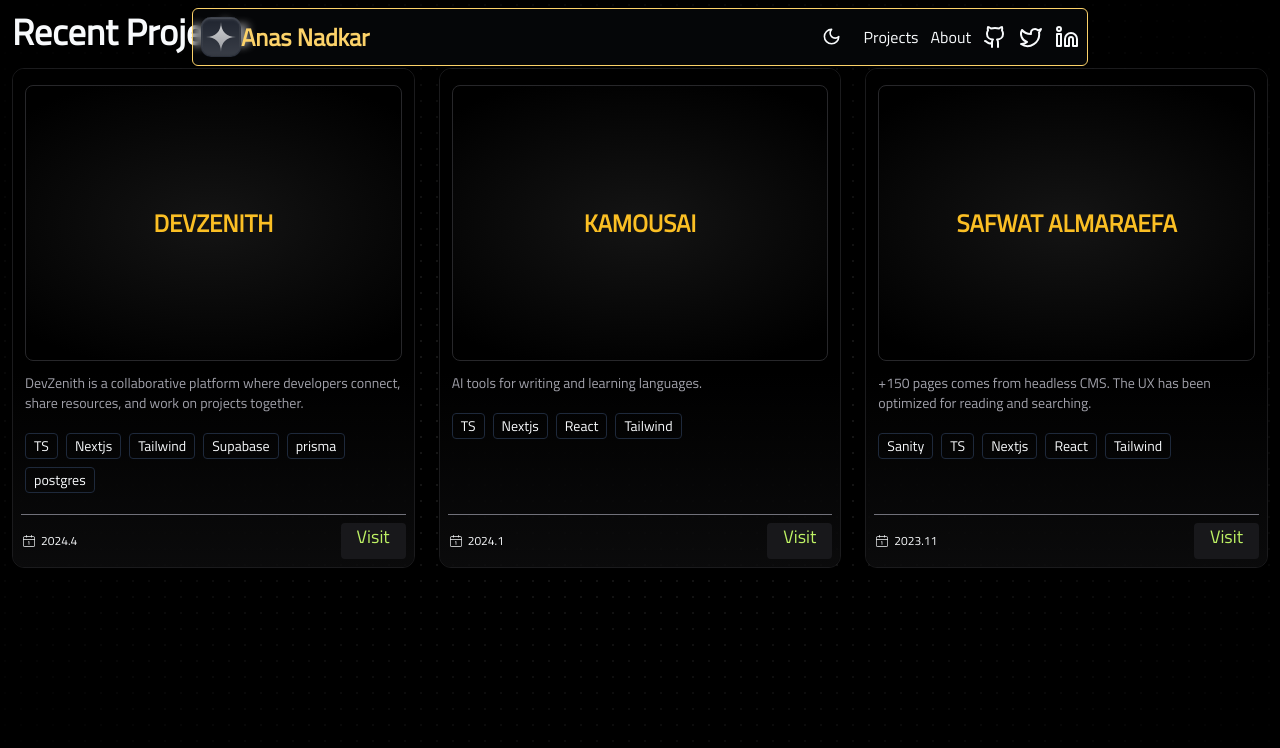
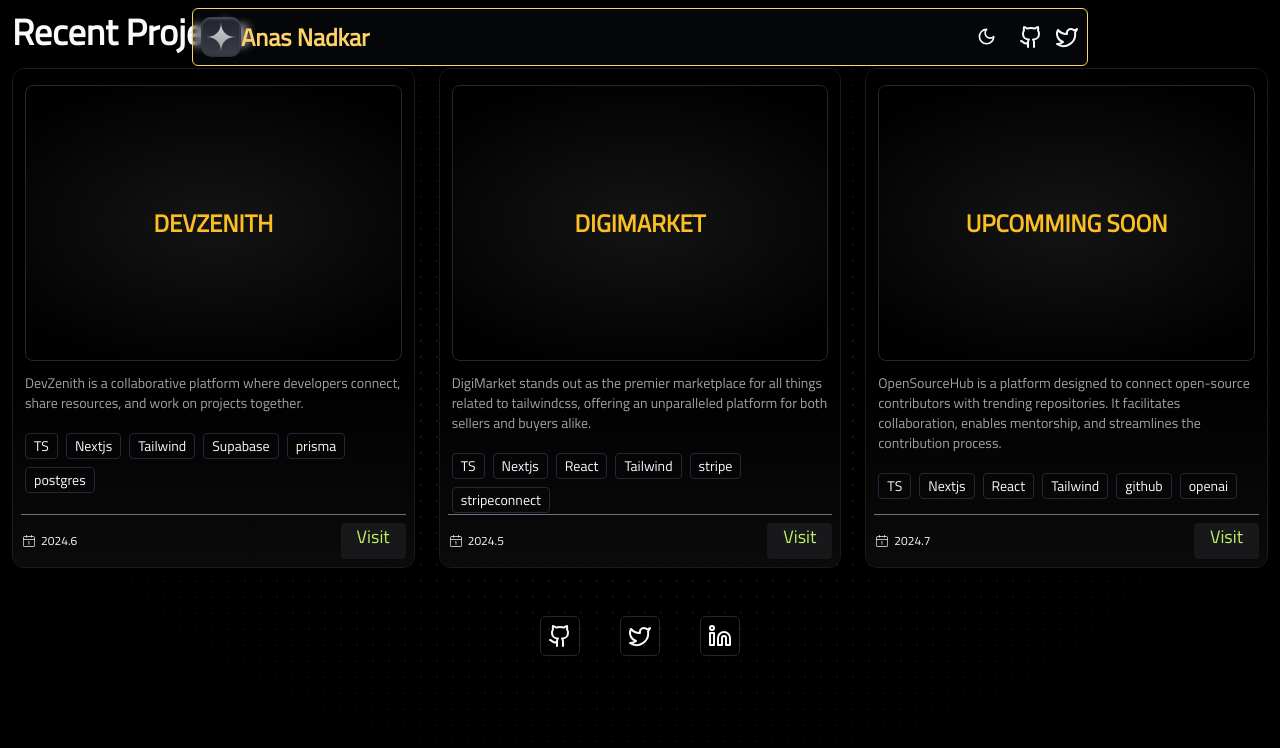
Before and after one commit to anasnadkar45/AnasNadkar-personal-portfolio, a Next.js app: page /project in a window 1280 px wide. Shown: the top 748 px of the page. Built offline with nearby package versions, Linux system fonts and the light colour scheme; a web font is replaced by a local one.

Commit message:
Added Socials

```diff
--- a/app/components/Hero.tsx
+++ b/app/components/Hero.tsx
@@ -7,10 +7,10 @@ import { LettersPullUp } from "./words-pull-up";
 
 export function Hero() {
     return (
-        <div className="pt-[76px] w-[90vw] md:right-[15vw] md:left-[15vw] md:w-[70vw] mx-auto">
+        <div className="pt-[100px] w-[90vw] md:right-[15vw] md:left-[15vw] md:w-[70vw] mx-auto">
             <div className="relative flex justify-center items-center">
                 <HeroSvg />
-                <div className="absolute space-y-4">
+                <div className="absolute space-y-4 mt-[100px]">
                     <div className="w-full flex justify-center">
                         <span className='inline-flex h-full animate-background-shine cursor-pointer items-center justify-center rounded-full border border-gray-800 bg-[linear-gradient(110deg,#000,45%,#4D4B4B,55%,#000)] bg-[length:250%_100%] px-3 py-1 text-xs font-medium text-gray-300'>
                             🟢 Available for work
--- a/app/components/Navbar.tsx
+++ b/app/components/Navbar.tsx
@@ -1,6 +1,13 @@
 import { Logo } from "@/public/Logo";
 import { GithubIcon, LinkedinIcon, TwitterIcon } from "lucide-react";
 import { ModeToggle } from "./ModeToggle";
+import Link from "next/link";
+
+export const socialItems = [
+    { name: "Github", href: "https://github.com/anasnadkar45", icon: GithubIcon },
+    { name: "Twitter", href: "https://twitter.com/NadkarAnas45", icon: TwitterIcon },
+    { name: "LinkedIn", href: "https://www.linkedin.com/in/anas-nadkar-2765121a9/?originalSubdomain=in", icon: LinkedinIcon }
+];
 
 export function Navbar() {
     return (
@@ -10,13 +17,18 @@ export function Navbar() {
             <div>
                 <Logo />
             </div>
+            {/* <div className="flex gap-3 items-center text-xl font-bold">
+                <p>Projects</p>
+                <p>About</p>
+            </div> */}
             <div className="flex gap-3 items-center">
                 <ModeToggle />
-                <p>Projects</p>
-                <p>About</p>
-                <GithubIcon />
-                <TwitterIcon />
-                <LinkedinIcon />
+                <Link href={'https://github.com/anasnadkar45'}>
+                    <GithubIcon />
+                </Link>
+                <Link href={'https://twitter.com/NadkarAnas45'}>
+                    <TwitterIcon />
+                </Link>
             </div>
         </nav>
     )
--- /dev/null
+++ b/app/components/SiteFooter.tsx
@@ -0,0 +1,28 @@
+import { Tooltip, TooltipContent, TooltipProvider, TooltipTrigger } from "@/components/ui/tooltip";
+import { socialItems } from "./Navbar";
+import { cn } from "@/lib/utils";
+import { Button } from "@/components/ui/button";
+
+export function SiteFooter() {
+    return (
+        <footer className="my-12 flex flex-wrap items-center justify-center gap-10">
+            <TooltipProvider delayDuration={300}>
+                {socialItems.map((link) => (
+                    <Tooltip key={link.href}>
+                        <TooltipTrigger asChild>
+                            <Button size={"icon"} variant={"outline"} className="bg-transparent">
+                                <a href={link.href}
+                                    rel="noopener noreferrer"
+                                    target="_blank"
+                                    aria-label={link.name}>
+                                    <link.icon />
+                                </a>
+                            </Button>
+                        </TooltipTrigger>
+                        <TooltipContent className="bg-black">{link.name}</TooltipContent>
+                    </Tooltip>
+                ))}
+        </TooltipProvider>
+        </footer >
+    );
+}
--- a/app/layout.tsx
+++ b/app/layout.tsx
@@ -5,6 +5,7 @@ import { ThemeProvider } from "./components/theme-provider";
 import DotPattern from "./components/magicui/dot-pattern";
 import { cn } from "@/lib/utils";
 import { Navbar } from "./components/Navbar";
+import { SiteFooter } from "./components/SiteFooter";
 
 const inter = Inter({ subsets: ["latin"] });
 const lato = Lato({ weight:"400", subsets: ["latin"] });
@@ -37,6 +38,7 @@ export default function RootLayout({
             <div className="relative z-20">
               <Navbar />
               {children}
+              <SiteFooter />
             </div>
           </div>
         </ThemeProvider>
--- /dev/null
+++ b/components/ui/tooltip.tsx
@@ -0,0 +1,30 @@
+"use client"
+
+import * as React from "react"
+import * as TooltipPrimitive from "@radix-ui/react-tooltip"
+
+import { cn } from "@/lib/utils"
+
+const TooltipProvider = TooltipPrimitive.Provider
+
+const Tooltip = TooltipPrimitive.Root
+
+const TooltipTrigger = TooltipPrimitive.Trigger
+
+const TooltipContent = React.forwardRef<
+  React.ElementRef<typeof TooltipPrimitive.Content>,
+  React.ComponentPropsWithoutRef<typeof TooltipPrimitive.Content>
+>(({ className, sideOffset = 4, ...props }, ref) => (
+  <TooltipPrimitive.Content
+    ref={ref}
+    sideOffset={sideOffset}
+    className={cn(
+      "z-50 overflow-hidden rounded-md border bg-popover px-3 py-1.5 text-sm text-popover-foreground shadow-md animate-in fade-in-0 zoom-in-95 data-[state=closed]:animate-out data-[state=closed]:fade-out-0 data-[state=closed]:zoom-out-95 data-[side=bottom]:slide-in-from-top-2 data-[side=left]:slide-in-from-right-2 data-[side=right]:slide-in-from-left-2 data-[side=top]:slide-in-from-bottom-2",
+      className
+    )}
+    {...props}
+  />
+))
+TooltipContent.displayName = TooltipPrimitive.Content.displayName
+
+export { Tooltip, TooltipTrigger, TooltipContent, TooltipProvider }
--- a/db/project.ts
+++ b/db/project.ts
@@ -1,31 +1,32 @@
 import DevZenith from '../public/Devzenith.png';
+import DigiMarket from '../public/Digimarket.png';
 export const ProjectsData = [
     {
         "href": "https://dev-zenith-v2.vercel.app/",
         "name": "DevZenith",
         "description": "DevZenith is a collaborative platform where developers connect, share resources, and work on projects together.",
         "stack": "TS Nextjs Tailwind Supabase prisma postgres",
-        "date": "2024.4",
+        "date": "2024.6",
+        "code": "https://github.com/anasnadkar45/DevZenith-v2",
         "imgSrc": DevZenith,
         "vidType": "image/png"
     },
     {
-        "href": "https://kamous.noorai.io",
-        "name": "KamousAI",
-        "description": "AI tools for writing and learning languages.",
-        "stack": "TS Nextjs React Tailwind",
-        "date": "2024.1",
-        "code": "https://github.com/Ali-Hussein-dev/KamousAI",
-        "imgSrc": "/projects-videos/Kamousai-home.png",
-        "playstore": "https://play.google.com/store/apps/details?id=io.noorai.kamous.twa"
+        "href": "https://digi-market-gamma.vercel.app/",
+        "name": "DigiMarket",
+        "description": "DigiMarket stands out as the premier marketplace for all things related to tailwindcss, offering an unparalleled platform for both sellers and buyers alike.",
+        "stack": "TS Nextjs React Tailwind stripe stripeconnect",
+        "date": "2024.5",
+        "code": "https://github.com/anasnadkar45/digital-market-place",
+        "imgSrc": DigiMarket,
     },
     {
-        "href": "https://safwat-almaerifa.vercel.app",
-        "name": "Safwat Almaraefa",
-        "description": "+150 pages comes from headless CMS. The UX has been optimized for reading and searching.",
-        "stack": "Sanity TS Nextjs React Tailwind",
-        "date": "2023.11",
-        "code": "https://github.com/Ali-Hussein-dev/NoorAI",
+        "href": "/",
+        "name": "Upcomming Soon",
+        "description": " OpenSourceHub is a platform designed to connect open-source contributors with trending repositories. It facilitates collaboration, enables mentorship, and streamlines the contribution process.",
+        "date": "2024.7",
+        "stack": "TS Nextjs React Tailwind github openai",
+        "code": "https://github.com/anasnadkar45",
         "imgSrc": "/projects-videos/safwat-almaraefa.png"
     },
     // {
--- a/package.json
+++ b/package.json
@@ -11,6 +11,7 @@
   "dependencies": {
     "@radix-ui/react-dropdown-menu": "^2.1.1",
     "@radix-ui/react-slot": "^1.1.0",
+    "@radix-ui/react-tooltip": "^1.1.2",
     "class-variance-authority": "^0.7.0",
     "clsx": "^2.1.1",
     "framer-motion": "^11.2.13",
```
Also changed, not shown: config/site.ts (added, +58 -0 lines), public/Digimarket.png (added), 1 other file (tests, documents, lock files or other folders).
